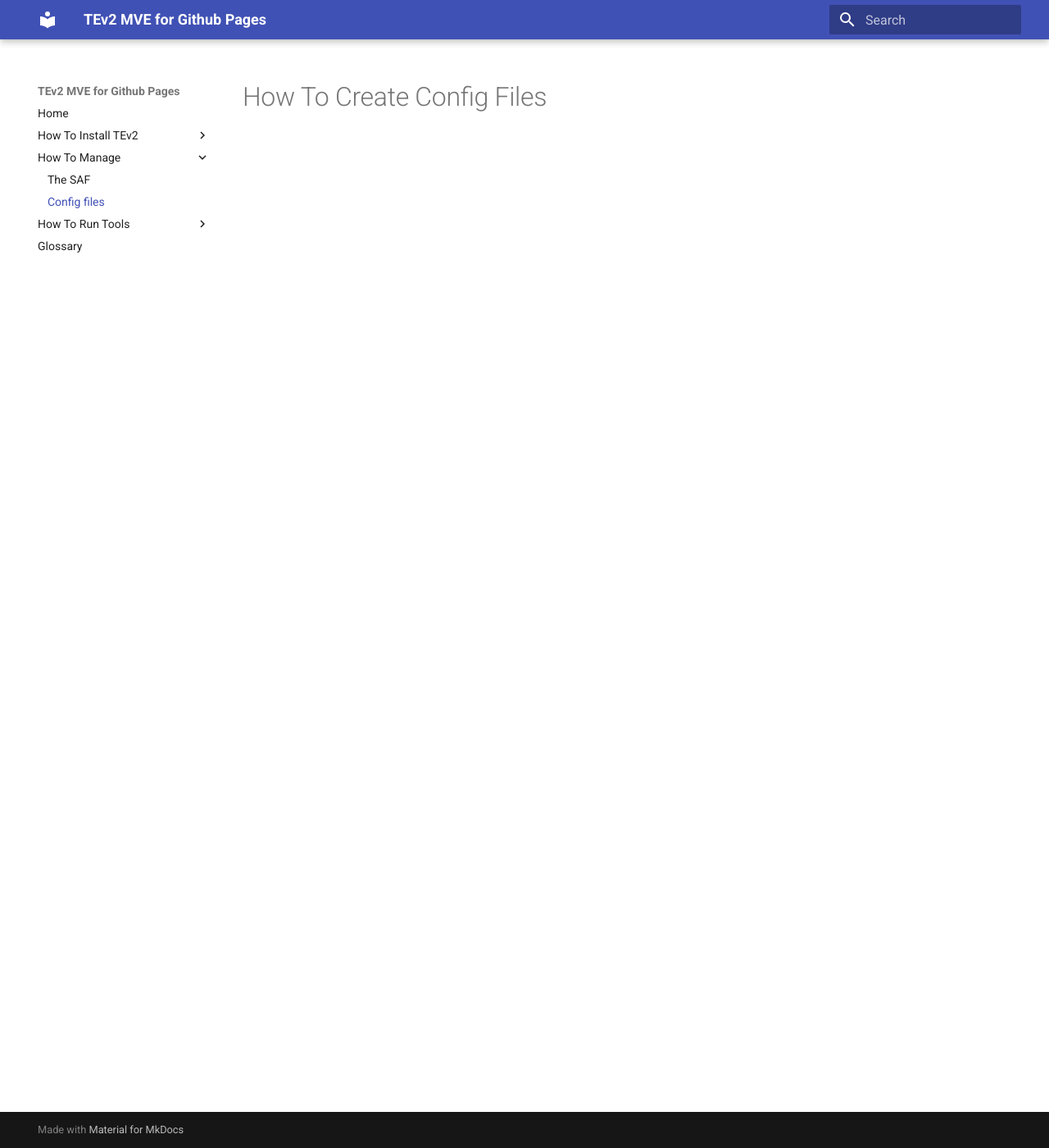
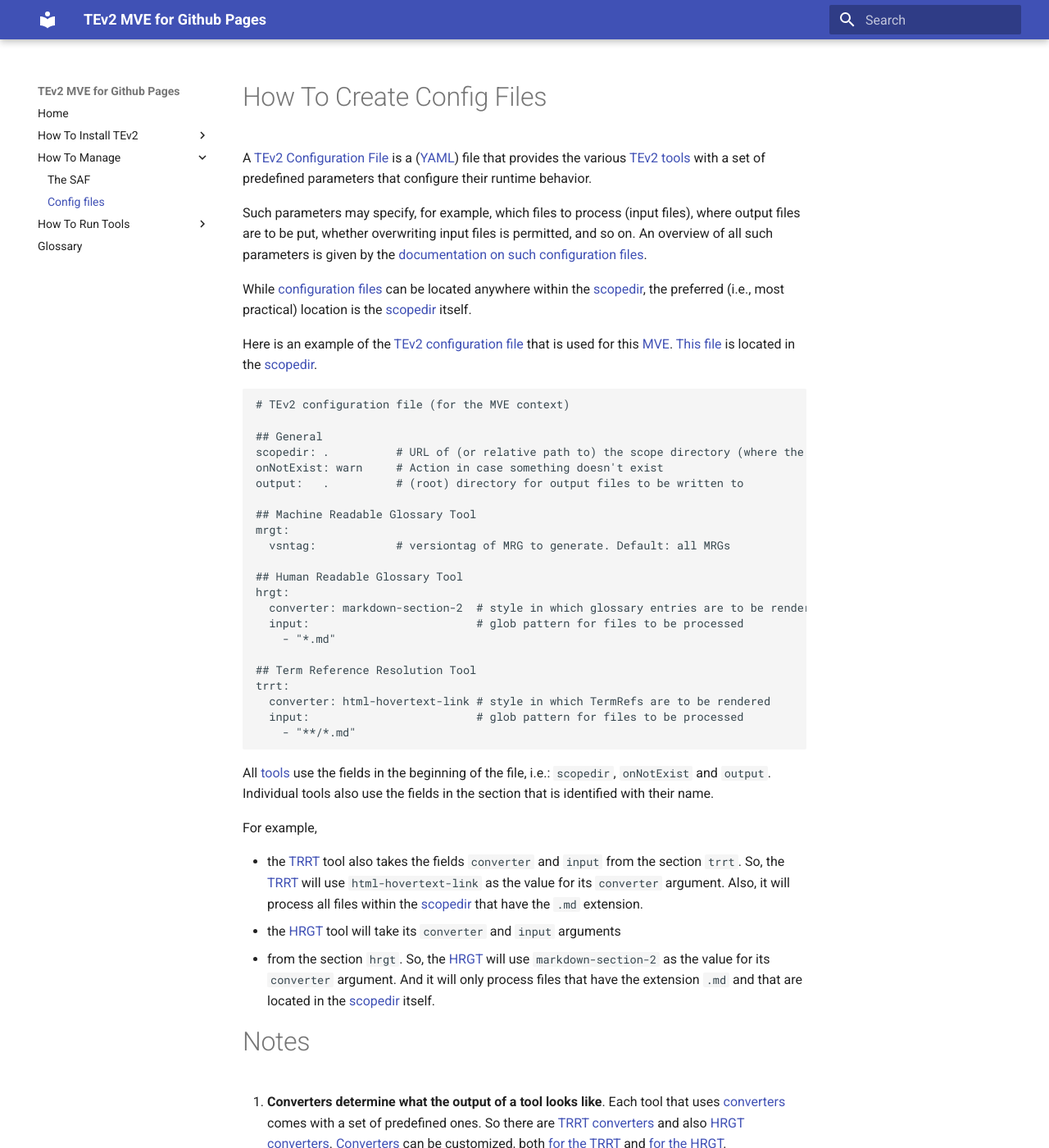
Before and after one commit to tno-terminology-design/tev2-mve, an MkDocs documentation site: the page built from docs/how-to/config-files.md, in a window 1280 px wide and 1400 px high. Shown: the whole window at 82% size. Built offline with MkDocs 1.6.1 and Material for MkDocs 9.7.7, drawn with Linux system fonts in a browser that asks for light colours.

```diff
--- a/docs/how-to/config-files.md
+++ b/docs/how-to/config-files.md
@@ -3,3 +3,68 @@ title: Config Files
 ---
 
 # How To Create Config Files
+
+A [TEv2 Configuration File](@tev2) is a ([YAML](https://yaml.org/spec/1.2.2/)) file
+that provides the various [TEv2 tools](@tev2) with a set of predefined parameters
+that configure their runtime behavior.
+
+Such parameters may specify, for example, which files to process (input files),
+where output files are to be put, whether overwriting input files is permitted,
+and so on. An overview of all such parameters is given by the [documentation on
+such configuration files](config-files@tev2).
+
+While [configuration files](@tev2) can be located anywhere within the [scopedir](@tev2),
+the preferred (i.e., most practical) location is the [scopedir](@tev2) itself.
+
+Here is an example of the [TEv2 configuration file](@tev2) that is used for this [MVE](@).
+[This file](/docs/tev2-config.yaml) is located in the [scopedir](@tev2).
+
+~~~ yaml
+# TEv2 configuration file (for the MVE context)
+
+## General
+scopedir: .          # URL of (or relative path to) the scope directory (where the SAF is located)
+onNotExist: warn     # Action in case something doesn't exist
+output:   .          # (root) directory for output files to be written to
+
+## Machine Readable Glossary Tool
+mrgt:
+  vsntag:            # versiontag of MRG to generate. Default: all MRGs
+
+## Human Readable Glossary Tool
+hrgt:
+  converter: markdown-section-2  # style in which glossary entries are to be rendered
+  input:                         # glob pattern for files to be processed
+    - "*.md"
+
+## Term Reference Resolution Tool
+trrt:
+  converter: html-hovertext-link # style in which TermRefs are to be rendered
+  input:                         # glob pattern for files to be processed
+    - "**/*.md"
+~~~
+
+All [tools](@tev2) use the fields in the beginning of the file,
+i.e.: `scopedir`, `onNotExist` and `output`.
+Individual tools also use the fields in the section that is identified with
+their name.
+
+For example,
+
+- the [TRRT](@tev2) tool also takes the fields `converter` and `input`
+  from the section `trrt`. So, the [TRRT](@tev2) will use `html-hovertext-link`
+  as the value for its `converter` argument. Also, it will process all files
+  within the [scopedir](@tev2) that have the `.md` extension.
+- the [HRGT](@tev2) tool will take its `converter` and `input` arguments
+- from the section `hrgt`. So, the [HRGT](@tev2) will use `markdown-section-2`
+  as the value for its `converter` argument. And it will only process files that
+  have the extension `.md` and that are located in the [scopedir](@tev2) itself.
+
+# Notes
+
+1. **Converters determine what the output of a tool looks like**.
+   Each tool that uses [converters](@) comes with a set of predefined ones.
+   So there are [TRRT converters](trrt#predefined-converters@tev2) and also
+   [HRGT converters](hrgt#predefined-converters).
+   [Converters](@tev2) can be customized, both [for the TRRT](trrt#converter-customization)
+   and [for the HRGT](hrgt#converter-customization).
```
Also changed, not shown: docs/how-to/saf.md (+56 -0 lines).
